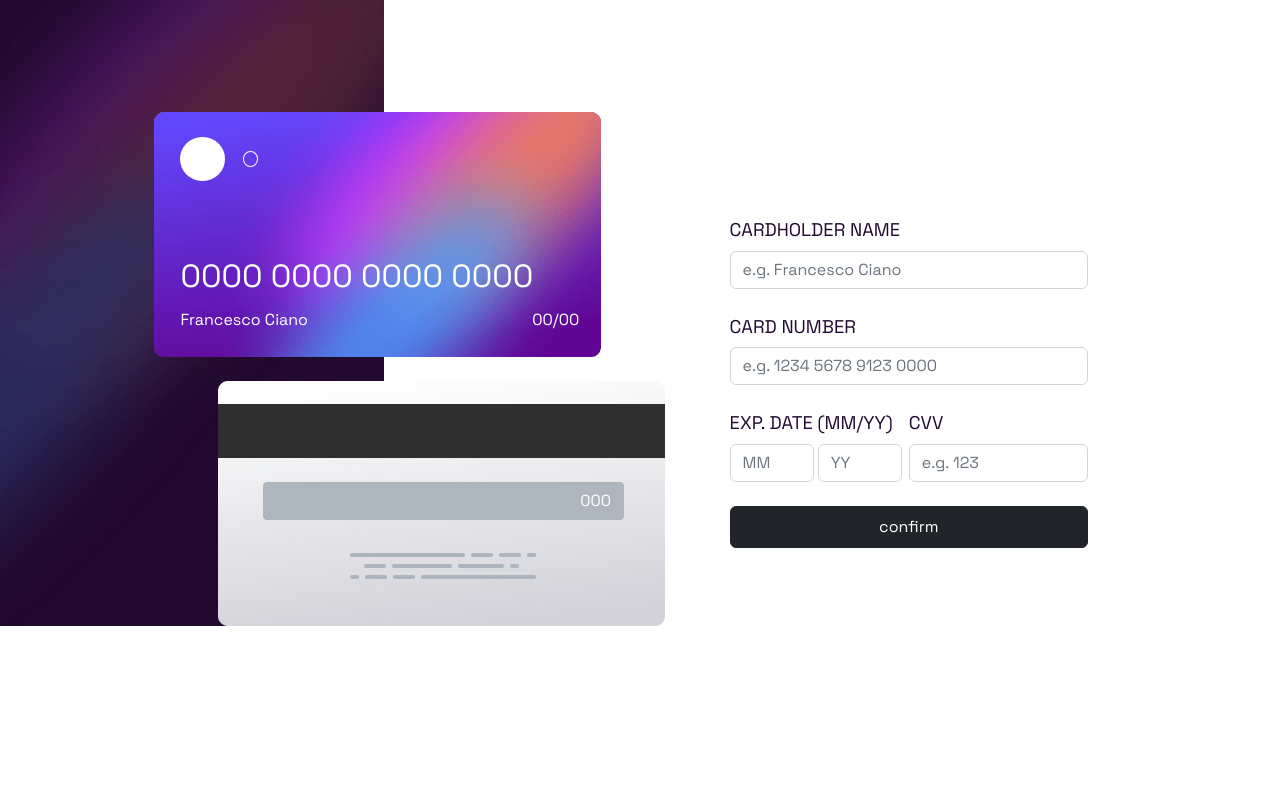
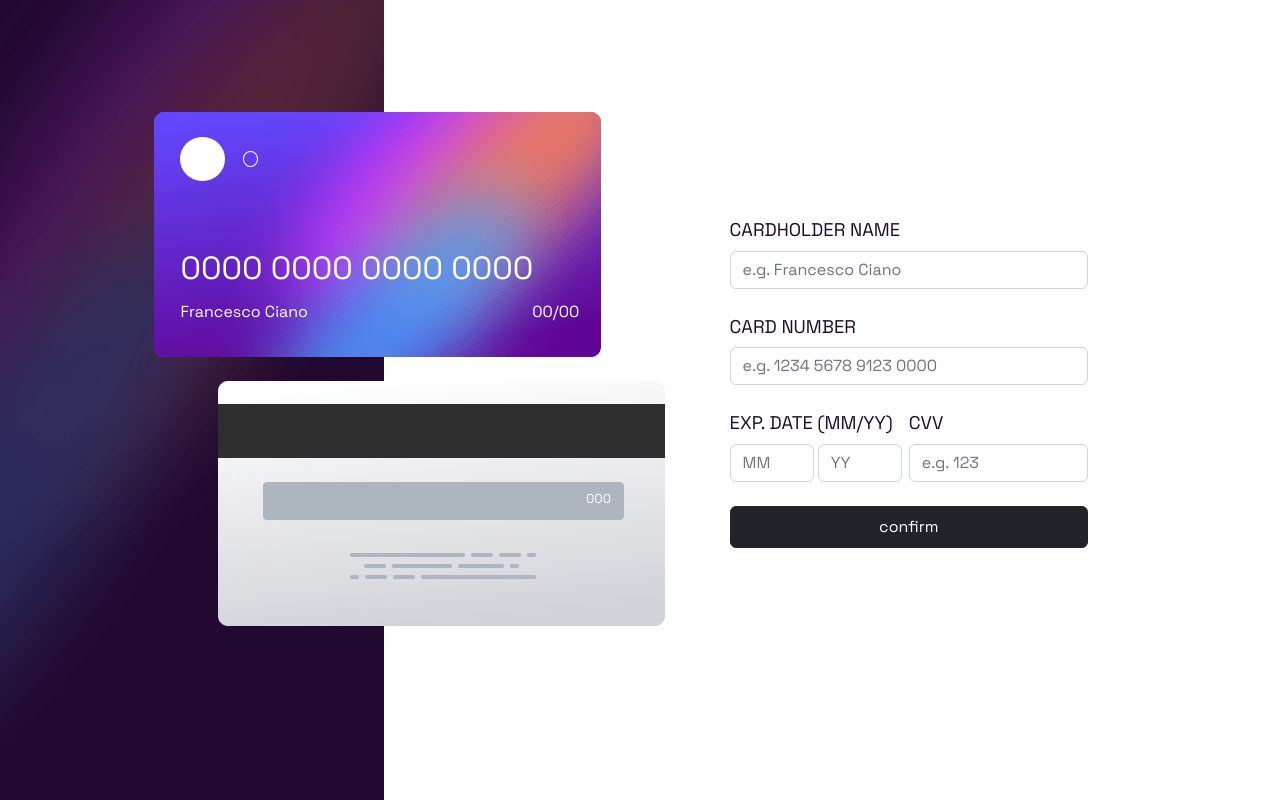
Before and after one commit to Ashour-dev/payment-interface, a Vue app: page / in a window 1280 px wide. Built offline with nearby package versions, Linux system fonts and the light colour scheme.

Commit message:
Application responsive for tablet and desktop screens

```diff
--- a/src/App.vue
+++ b/src/App.vue
@@ -70,7 +70,7 @@ export default {
 }
 @include media-breakpoint-up(md) {
   .desktopBackground{
-  height: 100%;
+  height: 100vh;
   width: 30vw;
 }
 .cards{
--- a/src/components/BackCard.vue
+++ b/src/components/BackCard.vue
@@ -2,7 +2,7 @@
     <div class="cont mt-4">
         <span v-if="cvv" class="position-absolute text-white">{{cvv}}</span>
         <span v-else class="position-absolute text-white">000</span>
-        <img src="../assets/bg-card-back.png" alt="">
+        <img class="w-100" src="../assets/bg-card-back.png" alt="">
     </div>
 </template>
 
@@ -16,24 +16,32 @@ export default {
 <style lang="scss" scoped>
 @import '~bootstrap/scss/bootstrap';
 
-@media (min-width: 0){
-    .cont{
-        position: absolute;
-        top: 0;
-        right: 0;
-        width: 90vw;
-        z-index: 1;
-    }
-}
-@include media-breakpoint-up(md) {
-    .cont{
+.cont{
         margin-left: 5vw;
-        width: fit-content;
         position: relative;
         span{
             top: 44%;
             right: 12%;
         }
     }
+// @media (min-width: 0){
+//     .cont{
+//         position: absolute;
+//         top: 0;
+//         right: 0;
+//         width: 90vw;
+//         z-index: 1;
+//     }
+// }
+@include media-breakpoint-up(md) {
+    .cont{
+    width: 70%;
+    font-size: small;
     }
+}
+@include media-breakpoint-up(xl) {
+    .cont{
+        width: fit-content;
+    }
+}
 </style>
--- a/src/components/FrontCard.vue
+++ b/src/components/FrontCard.vue
@@ -4,8 +4,8 @@
         <div class="full-circle rounded-circle"></div>
         <div class="empty-circle rounded-circle"></div>
         <div class="txt text-white">
-            <span v-if="cardNumber" class="fs-2 d-block mb-2">{{cardNumber}}</span>
-            <span v-else class="fs-2 d-block mb-2">0000 0000 0000 0000</span>
+            <span v-if="cardNumber" class="my-fs-2 d-block mb-2">{{cardNumber}}</span>
+            <span v-else class="my-fs-2 d-block mb-2">0000 0000 0000 0000</span>
             <span v-if="name" class=" text-uppercase">{{name}}</span>
             <span v-else>Francesco Ciano</span>
             <span class="exp-date position-absolute bottom-0">
@@ -28,6 +28,8 @@ export default {
 </script>
 
 <style lang="scss" scoped>
+@import '~bootstrap/scss/bootstrap';
+
 // @media (min-width: 0){
 //     .cont{
 //         position: absolute;
@@ -68,6 +70,25 @@ export default {
         position: absolute;
     }
     position: relative;
-    width: fit-content;
 }
+@include media-breakpoint-up(md) {
+    .cont{
+    width: 70%;
+        .my-fs-2{
+            font-size: 1.5rem;
+        }
+        .txt{
+        top: 54%;
+        }
+    }
+}
+@include media-breakpoint-up(xl) {
+    .cont{
+        width: fit-content;
+        .my-fs-2{
+            font-size: 2rem;
+        }
+    }
+}
+
 </style>
```
